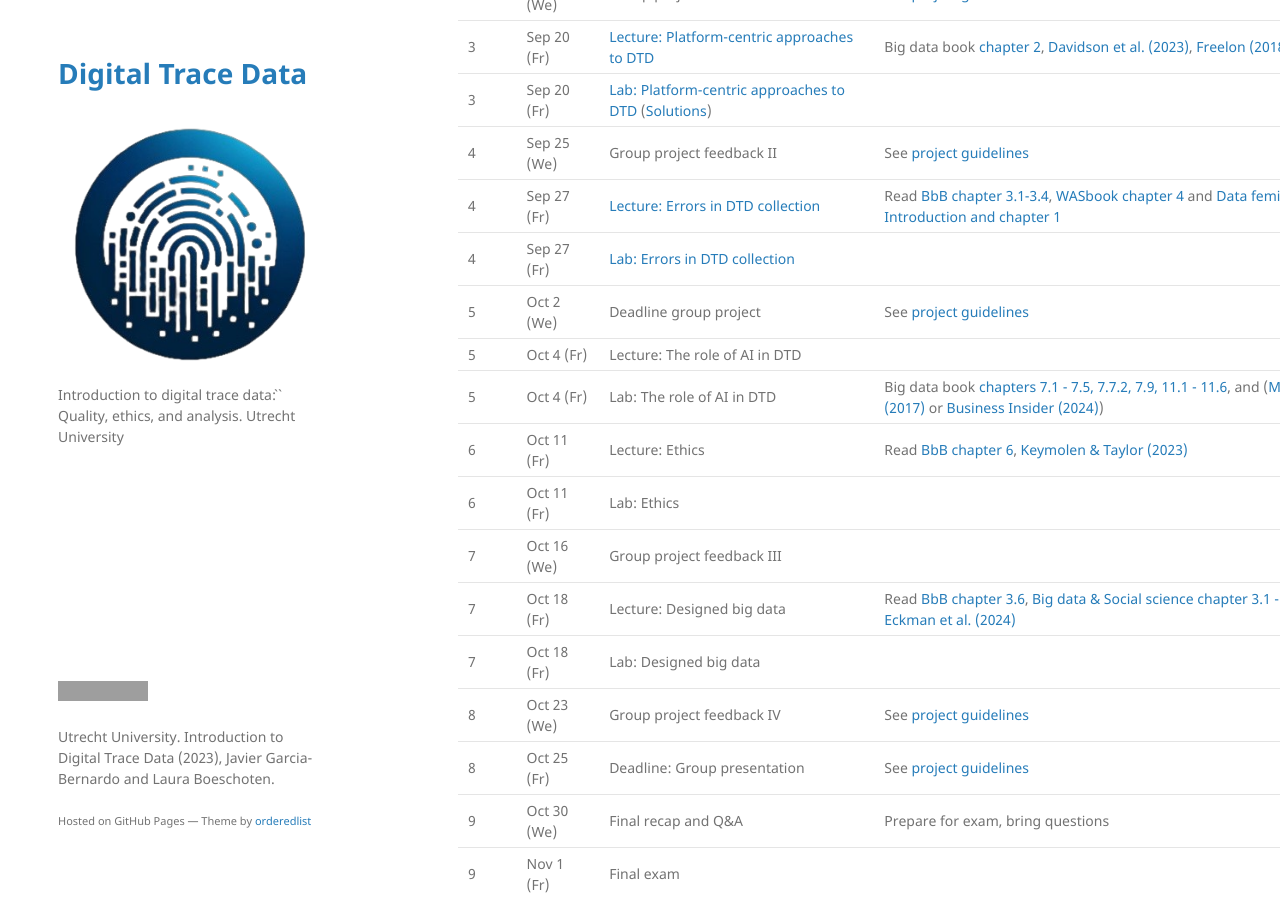
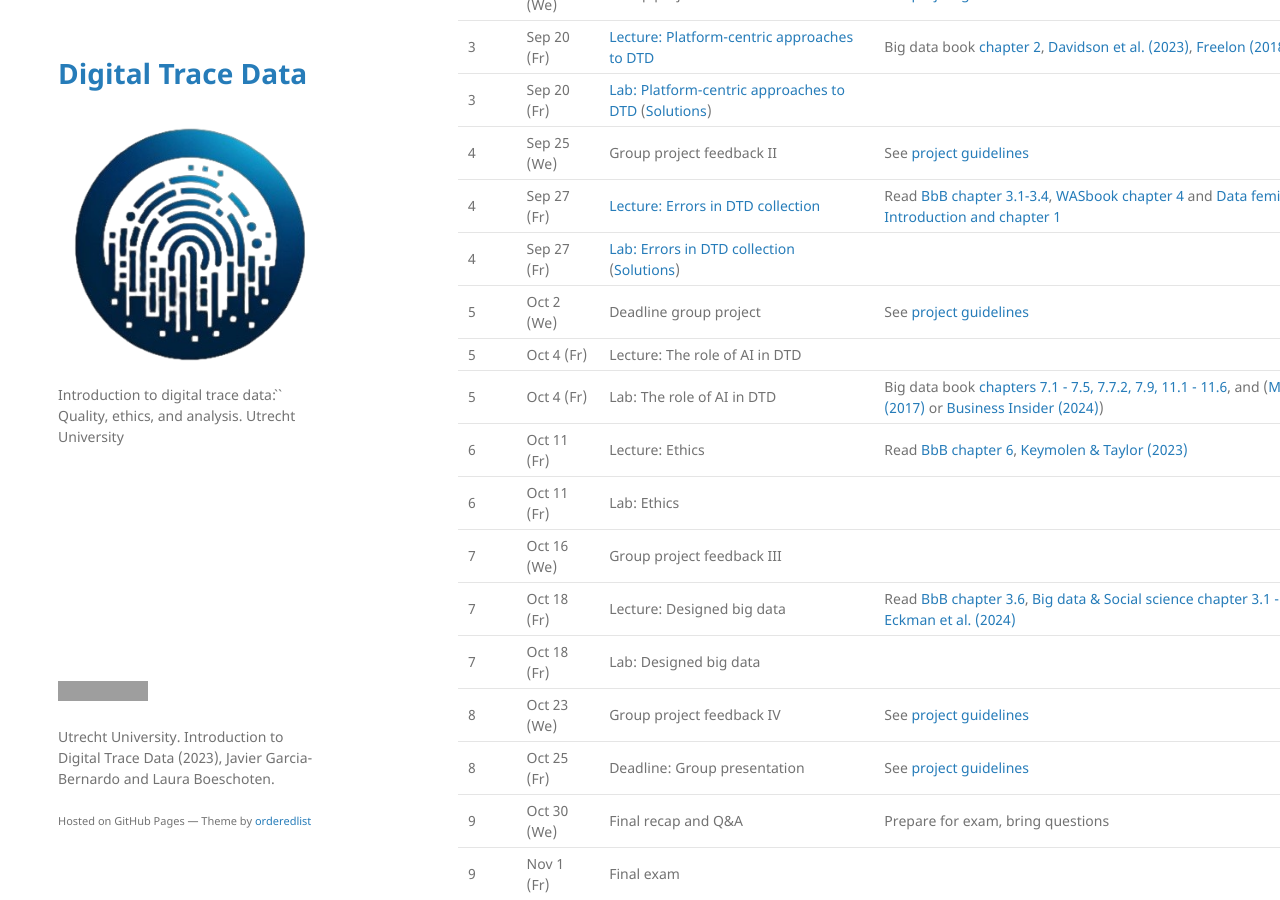
Before and after one commit to digitalTraceData/digitalTraceData.github.io, a Jekyll site: the page built from index.md, in a window 1280 px wide and 900 px high, scrolled down 669 px. Built offline with Jekyll 4.4.1, drawn with Linux system fonts in a browser that asks for light colours; our own code applies the rules of GitHub Pages for plain Markdown files; grey boxes are pictures that could not be loaded.

Commit message:
solutions lab4

```diff
--- a/index.md
+++ b/index.md
@@ -30,7 +30,7 @@ This website contains all information of the course _Introduction to digital tra
 | 3    | Sep 20 (Fr)            | [Lab: Platform-centric approaches to DTD](https://colab.research.google.com/github/digitalTraceData/digitalTraceData.github.io/blob/main/materials/lab3/lab3.ipynb)  ([Solutions](https://colab.research.google.com/github/digitalTraceData/digitalTraceData.github.io/blob/main/materials/lab3/lab3_solutions.ipynb))    |   |
 | 4    | Sep 25 (We)            | Group project feedback II                   | See [project guidelines](project.html)  |
 | 4    | Sep 27 (Fr)            | [Lecture: Errors in DTD collection](https://github.com/digitalTraceData/digitalTraceData.github.io/raw/main/materials/lecture4_dtd.pdf)           | Read [BbB chapter 3.1-3.4](https://www.bitbybitbook.com/en/1st-ed/preface/), [WASbook chapter 4](https://bookdown.org/wasbook_feedback/was/CoverageSampling4.html#CoverageSampling4) and [Data femiminism Introduction and chapter 1](https://data-feminism.mitpress.mit.edu/)
-| 4    | Sep 27 (Fr)            | [Lab: Errors in DTD collection](https://colab.research.google.com/github/digitalTraceData/digitalTraceData.github.io/blob/main/materials/lab4/lab4.ipynb)               |   |
+| 4    | Sep 27 (Fr)            | [Lab: Errors in DTD collection](https://colab.research.google.com/github/digitalTraceData/digitalTraceData.github.io/blob/main/materials/lab4/lab4.ipynb) ([Solutions](https://colab.research.google.com/github/digitalTraceData/digitalTraceData.github.io/blob/main/materials/lab4/lab4_solutions.ipynb))              |   |
 | 5    | Oct 2 (We)             | Deadline group project                      | See [project guidelines](project.html)  |
 | 5    | Oct 4 (Fr)             | Lecture: The role of AI in DTD              |   |
 | 5    | Oct 4 (Fr)             | Lab: The role of AI in DTD                  | Big data book [chapters 7.1 - 7.5, 7.7.2, 7.9, 11.1 - 11.6](https://textbook.coleridgeinitiative.org), and ([Meteen (2017)](https://lawcat.berkeley.edu/record/1128456/files/fulltext.pdf) or [Business Insider (2024)](https://www.removepaywall.com/search?url=https://www.businessinsider.com/ai-crime-tool-cybercheck-founder-adam-mosher-investigation-2024-8))  |
```
Also changed, not shown: 1 other file.
